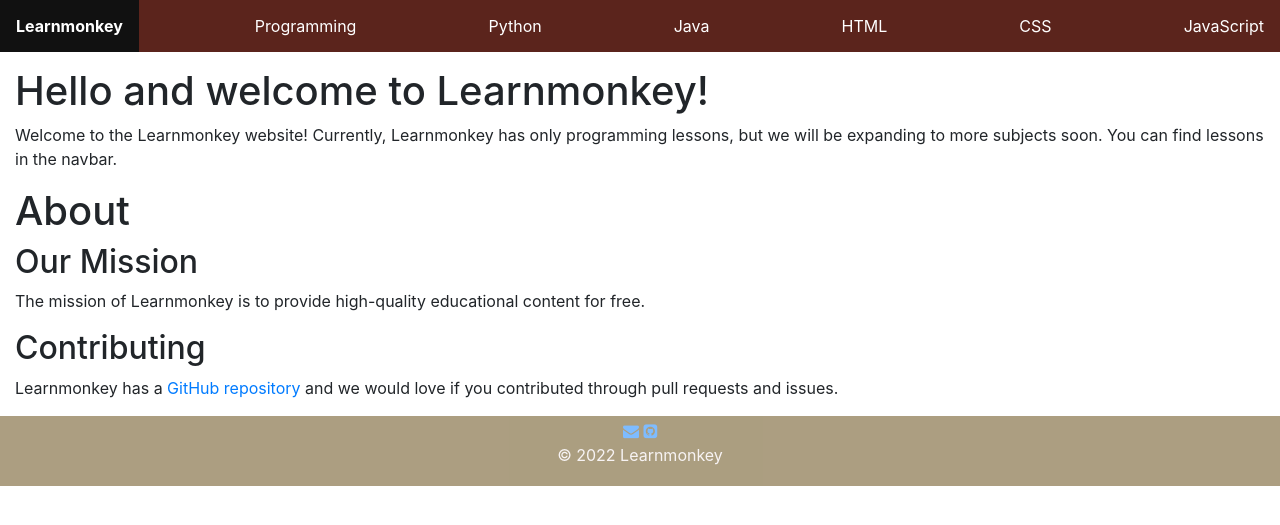
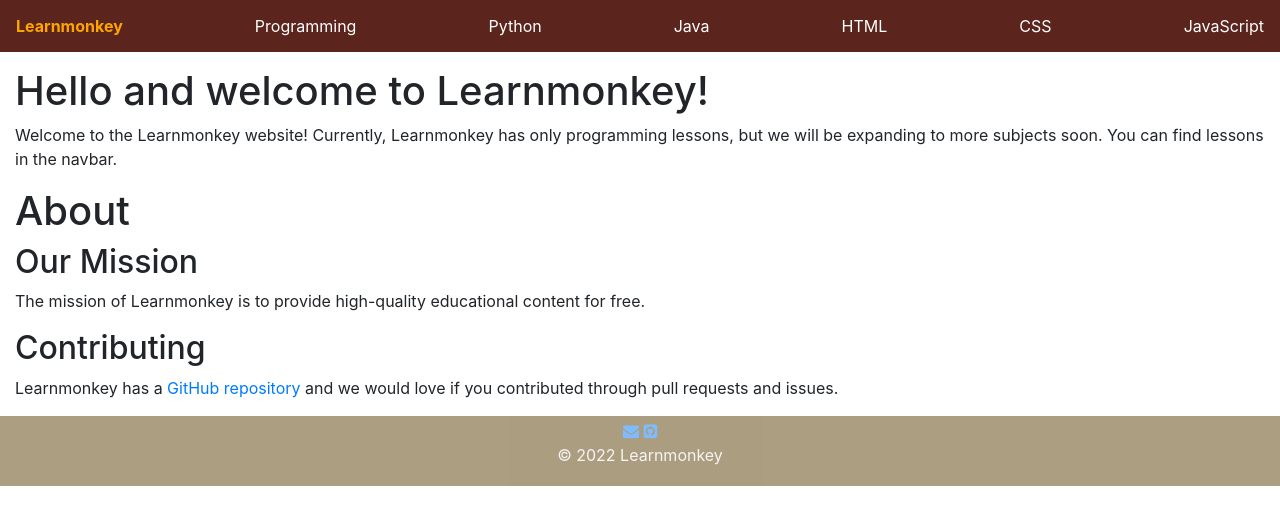
Before and after one commit to learnmonkey/learnmonkey.github.io, a Jekyll site: the page built from index.html, in a window 1280 px wide. Shown: the top 525 px of the page. Built offline with Jekyll 4.4.1, drawn with Linux system fonts in a browser that asks for light colours.

Commit message:
On hover text color

```diff
--- a/assets/css/style.css
+++ b/assets/css/style.css
@@ -69,5 +69,5 @@ li.navitem a {
 }
 
 li.navitem a:hover {
-  background-color: #111;
+  color: orange;
 }
```
